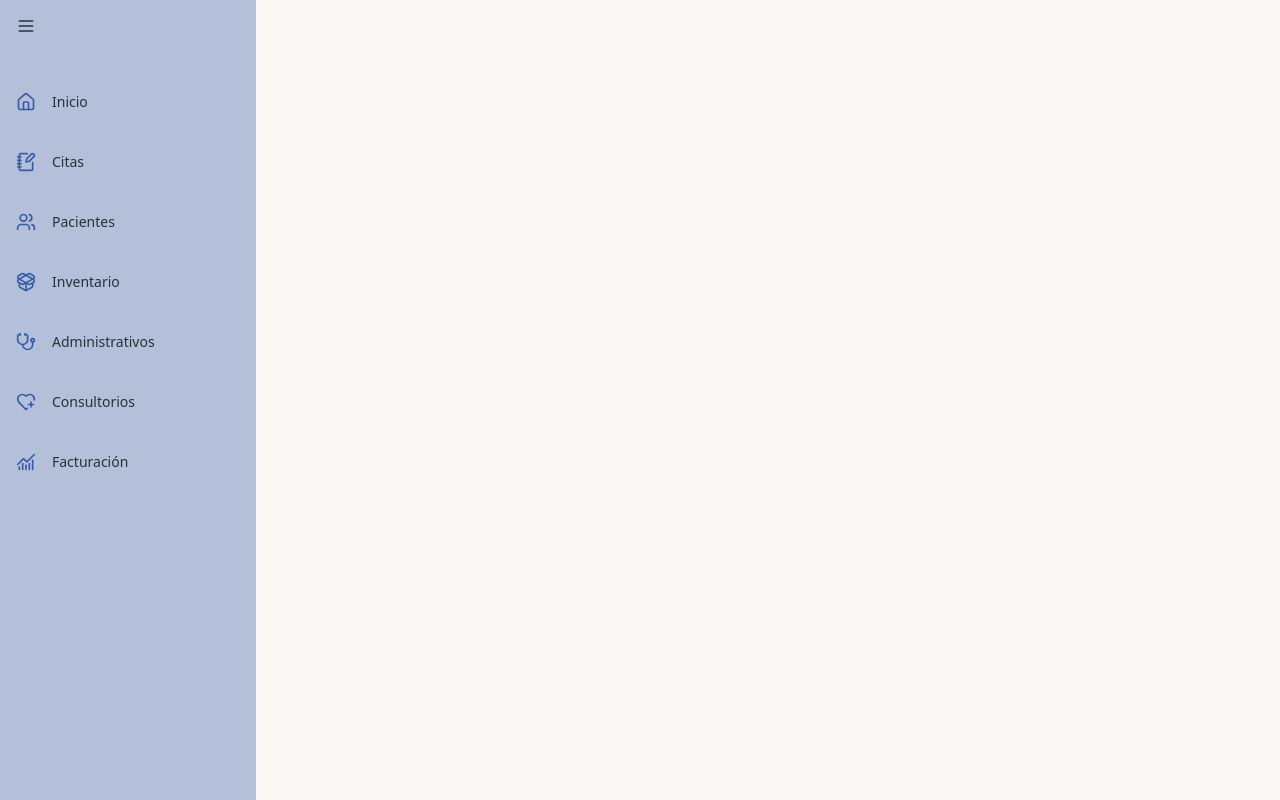
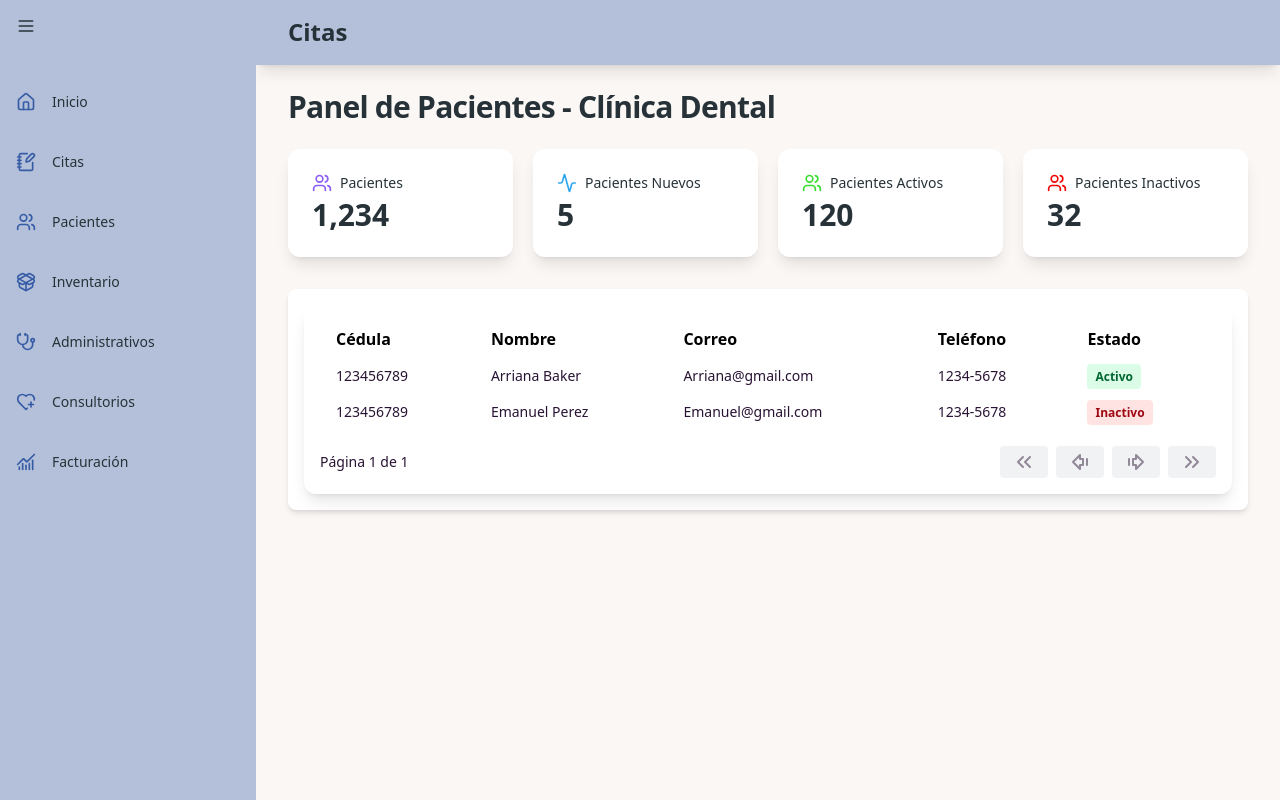
Before and after one commit to SC-701/proyecto-los-opulencia, a React (Vite) app in the folder WebApplicationClinicaDental/: page /Pacientes in a window 1280 px wide. Built offline with nearby package versions, Linux system fonts and the light colour scheme.

Commit message:
Add Pacientes page with dashboard and patient table

```diff
--- a/WebApplicationClinicaDental/src/assets/constants/DataCard.js
+++ b/WebApplicationClinicaDental/src/assets/constants/DataCard.js
@@ -96,3 +96,30 @@ export const DataCardInventarios = [
     color: "#34d399",
   }
 ];
+
+export const DataCardPacientes = [
+    {
+        nombre: 'Pacientes',
+        icon: Users,
+        valor: '1,234',
+        color: '#8B5CF6'
+    },
+    {
+        nombre: 'Pacientes Nuevos',
+        icon: Activity,
+        valor: '5',
+        color: '#2fa8f0'
+    },
+    {
+        nombre: 'Pacientes Activos',
+        icon: Users,
+        valor: '120',
+        color: '#3adc33'
+    },
+    {
+        nombre: 'Pacientes Inactivos',
+        icon: Users,
+        valor: '32',
+        color: '#f00808'
+    }
+];
--- a/WebApplicationClinicaDental/src/assets/constants/TablaDashboard.jsx
+++ b/WebApplicationClinicaDental/src/assets/constants/TablaDashboard.jsx
@@ -212,3 +212,54 @@ export const dataCitas = [
         estado: "Confirmada",
     },
 ];
+
+
+const columnHelperPacientes = createColumnHelper()
+
+export const columnsPacientes = [
+    columnHelperPacientes.accessor('cedula', {
+        header: 'Cédula',
+    }),
+    columnHelperPacientes.accessor('nombre', {
+        header: 'Nombre',
+    }),
+    columnHelperPacientes.accessor('correo', {
+        header: 'Correo',
+    }),
+    columnHelperPacientes.accessor('telefono', {
+        header: 'Teléfono',
+    }),
+    columnHelperPacientes.accessor('estado', {
+        header: 'Estado',
+        cell: ({ getValue }) => {
+            const estado = getValue()
+            const color = {
+                Activo: 'bg-green-100 text-green-800',
+                Inactivo: 'bg-red-100 text-red-800',
+            }[estado] || 'bg-gray-100 text-gray-800'
+
+            return (
+                <span className={`px-2 py-1 rounded text-xs font-semibold ${color}`}>
+                    {estado}
+                </span>
+            )
+        }
+    }),
+]
+
+export const dataPacientes = [
+    {
+        cedula: '123456789',
+        nombre: 'Arriana Baker',
+        correo: 'Arriana@gmail.com',
+        telefono: '1234-5678',
+        estado: 'Activo',
+    },
+    {
+        cedula: '123456789',
+        nombre: 'Emanuel Perez',
+        correo: 'Emanuel@gmail.com',
+        telefono: '1234-5678',
+        estado: 'Inactivo',
+    },
+]
--- /dev/null
+++ b/WebApplicationClinicaDental/src/pages/Pacientes.jsx
@@ -0,0 +1,46 @@
+import React from 'react'
+import Header from '../components/Header/Header'
+import { motion } from 'framer-motion'
+import { DataCardPacientes } from '../assets/constants/DataCard.js'
+import DashBoardCard from '../components/Cards/DashBoardCard.jsx'
+import Tabla from '../components/Tabla/Tabla.jsx'
+import { dataPacientes, columnsPacientes } from '../assets/constants/TablaDashboard.jsx'
+
+const Pacientes = () => {
+    return (
+        <div className='flex-1 overflow-auto relative z-10'>
+            <Header title='Citas' />
+            <main className='max-w-7xl mx-auto py-6 px-4 lg:px-8'>
+                <div className='mb-6'>
+                    <h1 className='font-bold tracking-tight text-[#263238] sm:text-3xl'>
+                        Panel de Pacientes - Clínica Dental
+                    </h1>
+                </div>
+
+
+                <motion.div
+                    className='grid grid-cols-1 gap-5 sm:grid-cols-2 lg:grid-cols-4 mb-8'
+                    initial={{ opacity: 0, y: 20 }}
+                    animate={{ opacity: 1, y: 0 }}
+                    transition={{ duration: 1 }}
+                >
+                    {DataCardPacientes.map((card, index) => (
+                        <DashBoardCard
+                            key={index}
+                            nombre={card.nombre}
+                            icon={card.icon}
+                            valor={card.valor}
+                            color={card.color}
+                        />
+                    ))}
+                </motion.div>
+
+                <div className='bg-white shadow-md rounded-lg p-4'>
+                    <Tabla data={dataPacientes} columns={columnsPacientes} />
+                </div>
+            </main>
+        </div>
+    )
+}
+
+export default Pacientes
--- a/WebApplicationClinicaDental/src/routes/AppRoutes.jsx
+++ b/WebApplicationClinicaDental/src/routes/AppRoutes.jsx
@@ -5,8 +5,7 @@ import Facturacion from '../pages/Facturacion'
 import Sidebar from '../components/Sidebar/Sidebar'
 import Citas from '../pages/Citas'
 import Inventario from '../pages/Inventario'
-
-
+import Pacientes from '../pages/Pacientes'
 
 
 
@@ -19,6 +18,7 @@ const AppRoutes = () => {
                 <Route path="/Facturacion" element={<Facturacion />} />
                 <Route path="/citas" element={<Citas />} />
                 <Route path="/Inventario" element={<Inventario />}/>
+                <Route path="/Pacientes" element={<Pacientes />} />
             </Routes>
         </div>
     )
```
